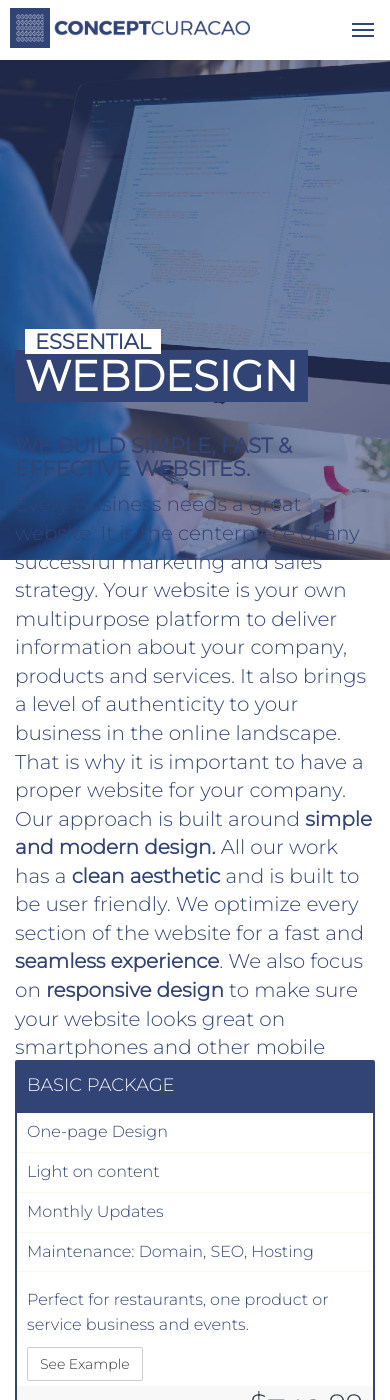
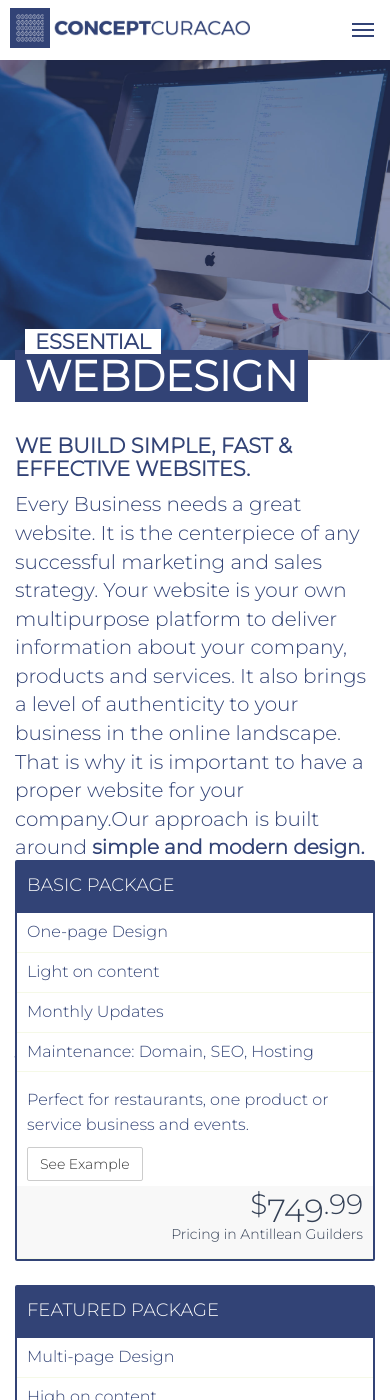
Before and after one commit to devbox02/conceptcuracao, a Jekyll site: the page built from webdesign.html, in a window 390 px wide and 1400 px high. Built offline with Jekyll 4.4.1, drawn with Linux system fonts in a browser that asks for light colours.

Commit message:
spacing16

```diff
--- a/_includes/head.html
+++ b/_includes/head.html
@@ -183,7 +183,7 @@
     height: 400px;
     }
 	#page-one {
-    height: 525px;
+    height: 400px;
     padding: 10px 0;
     }
     #page-two {
@@ -289,7 +289,7 @@
     padding-top: 250px;
     }
     #page-one {
-    height: 500px;
+    height: 300px;
     padding: 10px 0;
     }
     #page-two {
--- a/webdesign.html
+++ b/webdesign.html
@@ -15,9 +15,7 @@ permalink: webdesign
                 <br>
                 <h2>WE BUILD SIMPLE, FAST & EFFECTIVE WEBSITES.</h2>
                 <p>
-                Every Business needs a great website. It is the centerpiece of any successful marketing and sales strategy. Your website is your own multipurpose platform to deliver information about your company, products and services. It also brings a level of authenticity to your business in the online landscape. That is why it is important to have a proper website for your company.
-                <br>
-                Our approach is built around <strong>simple and modern design.</strong> All our work has a <strong>clean aesthetic</strong> and is built to be user friendly. We optimize every section of the website for a fast and <strong>seamless experience</strong>. We also focus on <strong>responsive design</strong> to make sure your website looks great on smartphones and other mobile devices.
+                Every Business needs a great website. It is the centerpiece of any successful marketing and sales strategy. Your website is your own multipurpose platform to deliver information about your company, products and services. It also brings a level of authenticity to your business in the online landscape. That is why it is important to have a proper website for your company.Our approach is built around <strong>simple and modern design.</strong> All our work has a <strong>clean aesthetic</strong> and is built to be user friendly. We optimize every section of the website for a fast and <strong>seamless experience</strong>. We also focus on <strong>responsive design</strong> to make sure your website looks great on smartphones and other mobile devices.
                 <br></br>
                 </p>
             </div>
```
